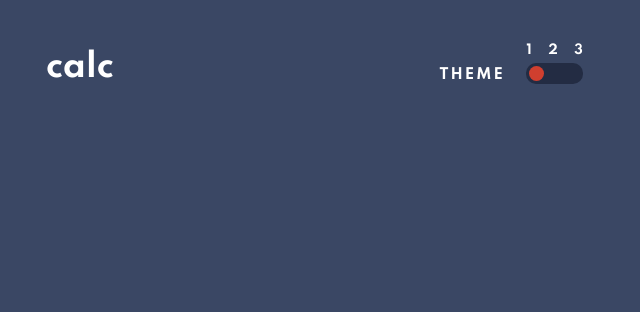
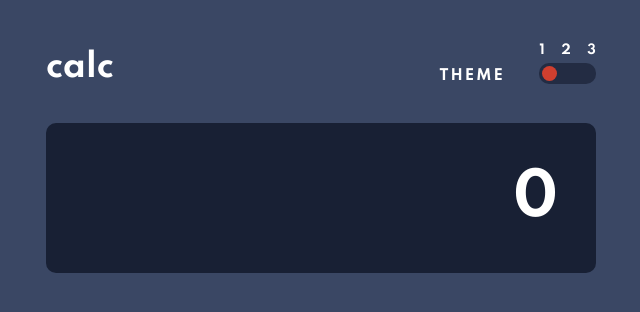
Before and after one commit to proXDhiya/Calculator-app-challenge-hub, a plain HTML site: page index.html in a window 1280 px wide. Shown: the whole page, without its empty margins (319-959 px from the left). Drawn offline with Linux system fonts and the light colour scheme.

Commit message:
complete screen section

```diff
--- a/css/style.css
+++ b/css/style.css
@@ -30,7 +30,7 @@ body {
 
     display: grid;
     grid-template-columns: 100%;
-    grid-template-rows: 12.5% 20% 1fr;
+    grid-template-rows: 10% 20% 1fr;
     grid-gap: 3%;
 }
 
@@ -49,7 +49,7 @@ body {
     font-size: 100%;
 
     position: absolute;
-    top: 25%;
+    top: 30%;
 }
 
 .top > p {
@@ -60,12 +60,12 @@ body {
     letter-spacing: 2px;
 
     position: absolute;
-    top: 45%;
+    top: 57.5%;
 }
 
 .main-toggle {
     grid-column: 4 / 5;
-    justify-self: center;
+    justify-self: flex-end;
     align-self: flex-start;
 }
 
@@ -103,3 +103,19 @@ body {
 }
 
 /***************************************************/
+/*************screen calculator section*************/
+
+.screen {
+    border-radius: 10px;
+    position: relative;
+}
+
+.screen > p {
+    font-size: 180%;
+    position: absolute;
+    right: 15px;
+    top: 50%;
+    transform: translate(-50%, -50%);
+}
+
+/***************************************************/
--- a/css/theam_1.css
+++ b/css/theam_1.css
@@ -22,7 +22,7 @@ body {
     background-color: var(--main-background);
 }
 
-:is(.calculator > .top > h1, .calculator > .top > p, .main-toggle > ul > li) {
+:is(.calculator > .top > h1, .calculator > .top > p, .main-toggle > ul > li, .screen > p) {
     color: var(--white);
 }
 
@@ -33,3 +33,7 @@ body {
 .toggle > div {
     background-color: var(--key-toggle);
 }
+
+.screen {
+    background-color: var(--screen-background);
+}
--- a/index.html
+++ b/index.html
@@ -30,6 +30,10 @@
       </div>
 
       <!-- Calculator screen -->
+      <div class="screen">
+        <p>0</p>
+      </div>
+
 
       <!-- Caluclator button -->
     </main>
```
